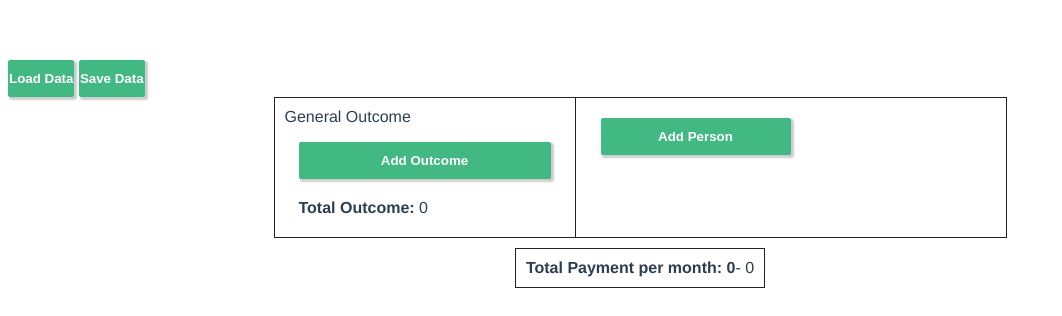
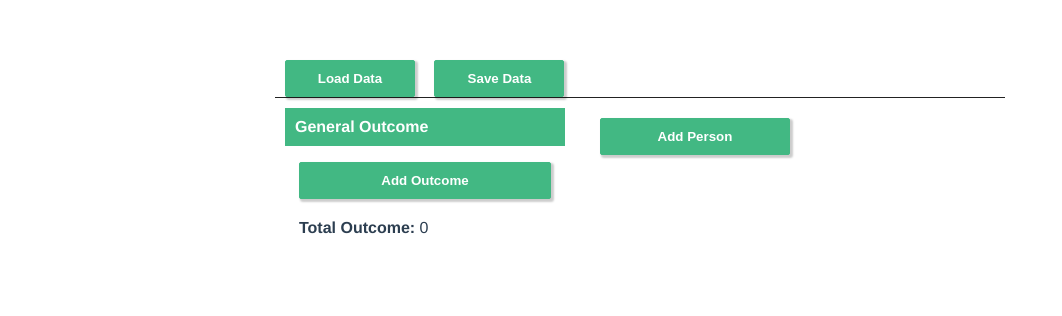
Before and after one commit to hybrid-blue/vue-buget-planner, a Vue app: page / in a window 1280 px wide. Shown: the top 316 px of the page, without its empty margins (0-1062 px from the left). Built offline with nearby package versions, Linux system fonts and the light colour scheme.

Commit message:
:art: Add Header styles

```diff
--- a/src/components/Main.vue
+++ b/src/components/Main.vue
@@ -13,16 +13,18 @@
         </div>
       </div>
     </main>
+    <!--
     <footer id="app-footer">
       <app-footer v-bind:gAmount="gAmount" v-bind:pAmount="pAmount"></app-footer>
     </footer>
+    -->
   </div>
 </template>
 
 <script>
   import general from './AddGeneral.vue';
   import person from './AddPerson.vue';
-  import footer from './Footer.vue';
+  // import footer from './Footer.vue';
   import header from './Header.vue';
 
   import { bus } from '../main.js';
@@ -31,7 +33,7 @@
     components:{
       'person': person,
       'general': general,
-      'app-footer': footer,
+      // 'app-footer': footer,
       'app-header': header,
     },
     data(){
@@ -68,7 +70,8 @@
       newPerson: function(val){
         document.querySelectorAll('.right-column')[0].style.width = `${val * 430}px`;
         let contentWidth = document.querySelector('#app-content').offsetWidth;
-        document.querySelector('#app-footer').style.width = `${contentWidth}px`
+        var header = document.querySelector('header');
+        header.style.width = `${contentWidth}px`;
       },
       loadBudget: function(){
 
@@ -122,31 +125,53 @@
         }
 
         download(`budget.json`, JSON.stringify(this.budgetData));
-      }
+      },
+      // setHeaderWidth(){
+      //
+      // }
+    },
+    mounted(){
+      this.newPerson();
     },
     created(){
       bus.$on('addGeneralData', (data) => {
+        console.log(data)
         this.budgetData['general'] = data;
       });
       bus.$on('addPersonData', (data) => {
+
+        console.log(data)
+        var found, pos;
 
         if(this.budgetData['person'].length > 0){
 
           for(let i=0;i<this.budgetData['person'].length;i++){
 
-            console.log(this.budgetData['person'][i])
+            // console.log(this.budgetData['person'][i].id)
+            // console.log(data.id)
+
             if(this.budgetData['person'][i].id === data.id){
-              this.budgetData['person'][i] = data;
+              found = true;
+              pos = i;
               break;
             }else{
-              this.budgetData['person'].push(data);
+              found = false;
             }
 
+          }
+
+          if(found){
+            this.budgetData['person'][pos] = data;
+          }else{
+            this.budgetData['person'].push(data);
           }
 
         }else{
           this.budgetData['person'].push(data);
         }
+
+        // console.log('+++++++++++++++')
+        // this.setHeaderWidth();
 
       });
     }
@@ -154,20 +179,59 @@
 </script>
 
 <style lang="scss">
+  header{
+    display: block;
+    margin: 0 auto;
+    border-bottom: 1px solid #222;
+    .header{
+      margin: 0 10px;
+    }
+    .form-button{
+      &__xs-width{
+        width: 130px;
+      }
+      margin-right: 15px;
+      background: #42b883;
+      border: 1px solid #42b883;
+      border-radius: 2px;
+      color: #fff;
+      padding: 10px 0;
+      font-weight: 600;
+      box-shadow: 2px 2px 2px 1px rgba(0, 0, 0, 0.2);
+      outline: none;
+      &:active{
+        transform: translate(2px, 2px);
+        box-shadow: 0px 0px 0px 0px rgba(0, 0, 0, 0);
+        border: 1px solid transparent;
+        outline: none;
+      }
+      &-remove{
+        margin: 0 0 0 10px;
+        padding: 2px 10px !important;
+      }
+    }
+  }
   #app-wrapper{
     display: flex;
     flex-direction: column;
+    .column-title{
+      display: block;
+      width: 100%;
+      font-weight: 600;
+      padding: 10px;
+      background: #42b883;
+      box-sizing: border-box;
+      color: #fff;
+    }
   }
  #app-content{
    margin: 0 auto;
    width: auto;
-   border: 1px solid #222;
    .table{
      display: flex;
      flex-direction: row;
      .left-column{
        width: 300px;
-       border-right: 1px solid #222;
      }
      .right-column{
        width: 430px;
```
